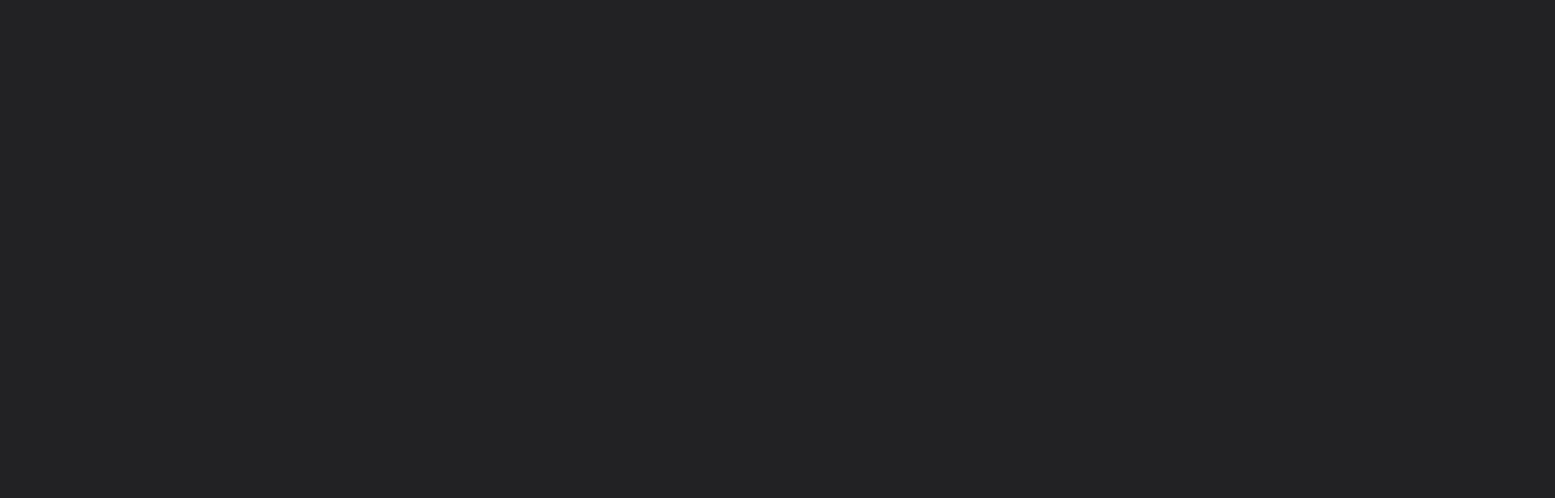
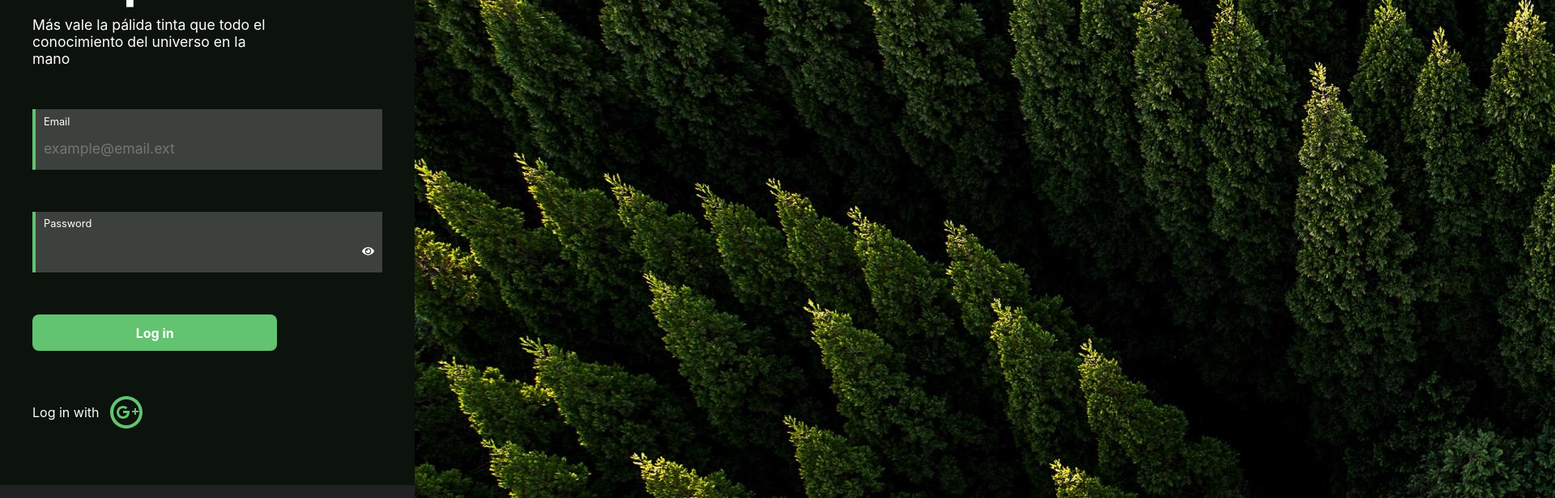
Before and after one commit to Quarzizus/QuarzizusKeep, a React (Vite) app: page / in a window 1280 px wide. Shown: the part 200-816 px from the top of the page at 81% size, 1920 px wide, since content can reach past the window. Built offline with nearby package versions, Linux system fonts and the light colour scheme.

Commit message:
:sparkles: Login Frontend

```diff
--- /dev/null
+++ b/src/components/form/index.tsx
@@ -0,0 +1,53 @@
+import {
+  FormComponent,
+  Header,
+  InputContainer,
+  Input,
+  ButtonLogin,
+  LoginAlternatives,
+} from "./styles";
+import GoogleIcon from "../../images/google-icon.svg";
+import { useState } from "react";
+import { FontAwesomeIcon } from "@fortawesome/react-fontawesome";
+import { faEye } from "@fortawesome/free-solid-svg-icons";
+
+const Form = () => {
+  const [viewPassword, setViewPassword] = useState(false);
+  const typeInputPassword = viewPassword ? "text" : "password";
+  return (
+    <FormComponent>
+      <Header>
+        <h1>Quarzizus Keep</h1>
+        <p>
+          Más vale la pálida tinta que todo el conocimiento del universo en la
+          mano
+        </p>
+      </Header>
+      <InputContainer>
+        <label htmlFor="">Email</label>
+        <Input type="email" placeholder="example@email.ext" />
+      </InputContainer>
+      <InputContainer>
+        <label htmlFor="">Password</label>
+        <div>
+          <Input type={typeInputPassword} className="InputPassword" />
+          <button
+            type="button"
+            onClick={() => {
+              setViewPassword(!viewPassword);
+            }}
+          >
+            <FontAwesomeIcon icon={faEye} />
+          </button>
+        </div>
+      </InputContainer>
+      <ButtonLogin type="button">Log in</ButtonLogin>
+      <LoginAlternatives>
+        <p>Log in with</p>
+        <img src={GoogleIcon} alt="google" />
+      </LoginAlternatives>
+    </FormComponent>
+  );
+};
+
+export { Form };
--- /dev/null
+++ b/src/components/form/styles.ts
@@ -0,0 +1,100 @@
+import styled from "styled-components";
+
+const colorMain = "#62c370";
+
+const FormComponent = styled.form`
+  display: flex;
+  flex-direction: column;
+  padding: 40px;
+  background-color: purple;
+  justify-content: space-around;
+  background-color: rgba(12, 18, 12);
+  color: white;
+  height: 100vh;
+  width: 40%;
+`;
+
+const Header = styled.header`
+  h1 {
+    font-size: 60px;
+    margin-bottom: 10px;
+  }
+  p {
+    font-size: 1.1rem;
+    width: 70%;
+  }
+`;
+
+const InputContainer = styled.article`
+  height: 75px;
+  border-left: 4px solid ${colorMain};
+  display: flex;
+  flex-direction: column;
+  justify-content: space-evenly;
+  background-color: rgba(255, 255, 255, 0.2);
+  label {
+    margin-left: 10px;
+    font-size: 0.8rem;
+  }
+  div {
+    display: flex;
+    align-items: center;
+    justify-content: space-between;
+    padding-right: 10px;
+    height: 40px;
+    button {
+      background-color: transparent;
+      border: none;
+      color: white;
+    }
+  }
+`;
+
+const Input = styled.input`
+  background-color: transparent;
+  height: 50%;
+  border: none;
+  padding: 0 0 0 10px;
+  font-size: 1.1rem;
+  color: white;
+  &.InputPassword {
+    width: 100%;
+    height: 100%;
+    user-select: none;
+  }
+  &:focus {
+    outline: none;
+  }
+`;
+
+const ButtonLogin = styled.button`
+  background-color: ${colorMain};
+  width: 70%;
+  height: 45px;
+  border: none;
+  color: white;
+  border-radius: 8px;
+  font-size: 1rem;
+  font-weight: bold;
+  cursor: pointer;
+`;
+
+const LoginAlternatives = styled.section`
+  display: flex;
+  align-items: center;
+  p {
+    margin-right: 10px;
+  }
+  img {
+    cursor: pointer;
+  }
+`;
+
+export {
+  FormComponent,
+  Header,
+  InputContainer,
+  Input,
+  ButtonLogin,
+  LoginAlternatives,
+};
--- a/src/pages/auth/index.tsx
+++ b/src/pages/auth/index.tsx
@@ -1,13 +1,16 @@
 import { NavLink } from "react-router-dom";
+import { Form } from "../../components/form";
+import { LoginContainer } from "./styles";
+import LoginImage from "../../images/login.jpg";
 
 const Login = () => {
   return (
-    <>
-      <h2>Login</h2>
-      <NavLink to="/home">
-        <button>Home</button>
-      </NavLink>
-    </>
+    <LoginContainer>
+      <Form />
+      <picture>
+        <img src={LoginImage} alt="bosque" />
+      </picture>
+    </LoginContainer>
   );
 };
 
--- /dev/null
+++ b/src/pages/auth/styles.ts
@@ -0,0 +1,13 @@
+import styled from "styled-components";
+
+const LoginContainer = styled.section`
+  background-color: #62c370;
+  display: flex;
+  align-items: center;
+  width: 100%;
+  picture {
+    width: 60%;
+  }
+`;
+
+export { LoginContainer };
```
Also changed, not shown: src/images/google-icon.svg (added), src/images/login.jpg (added).
